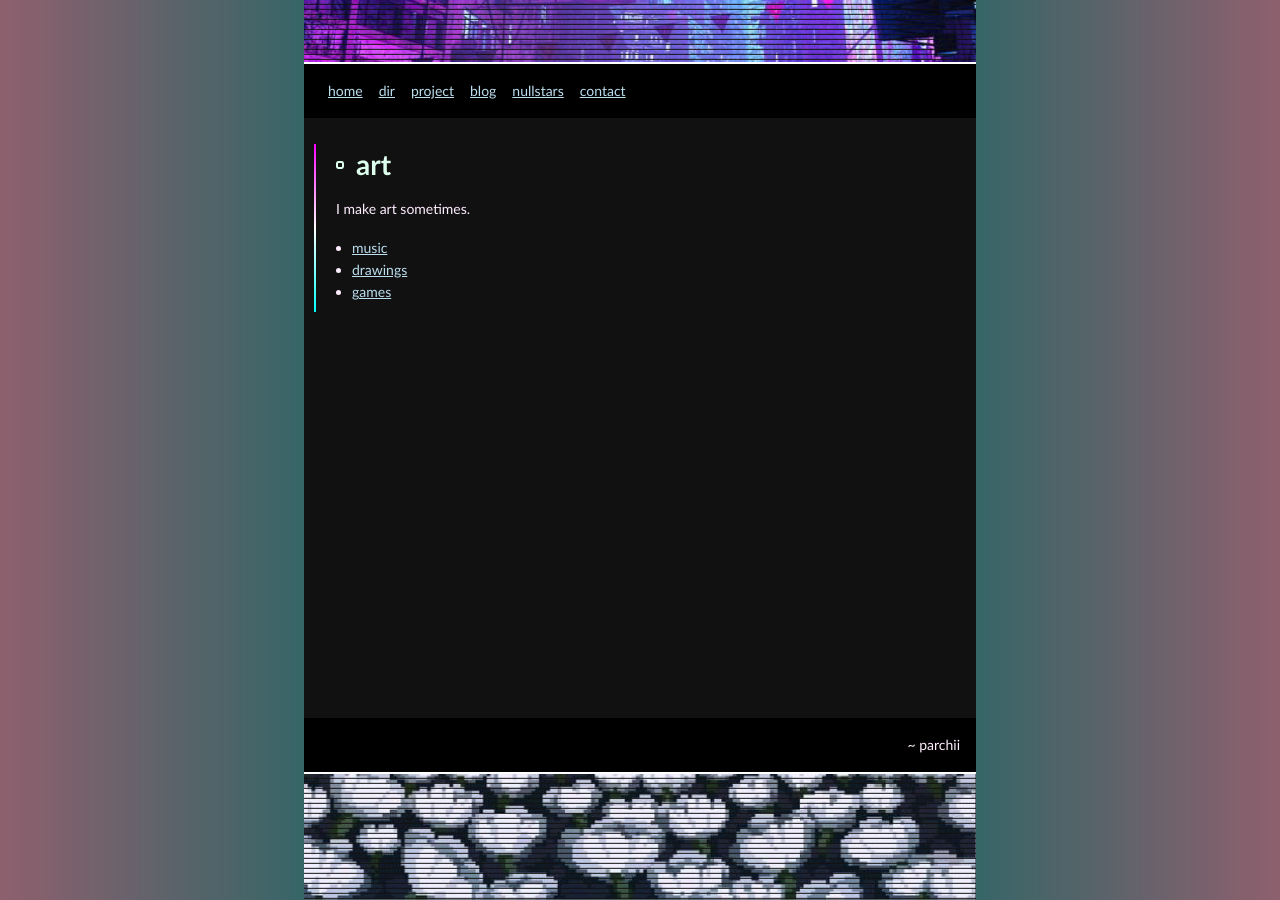
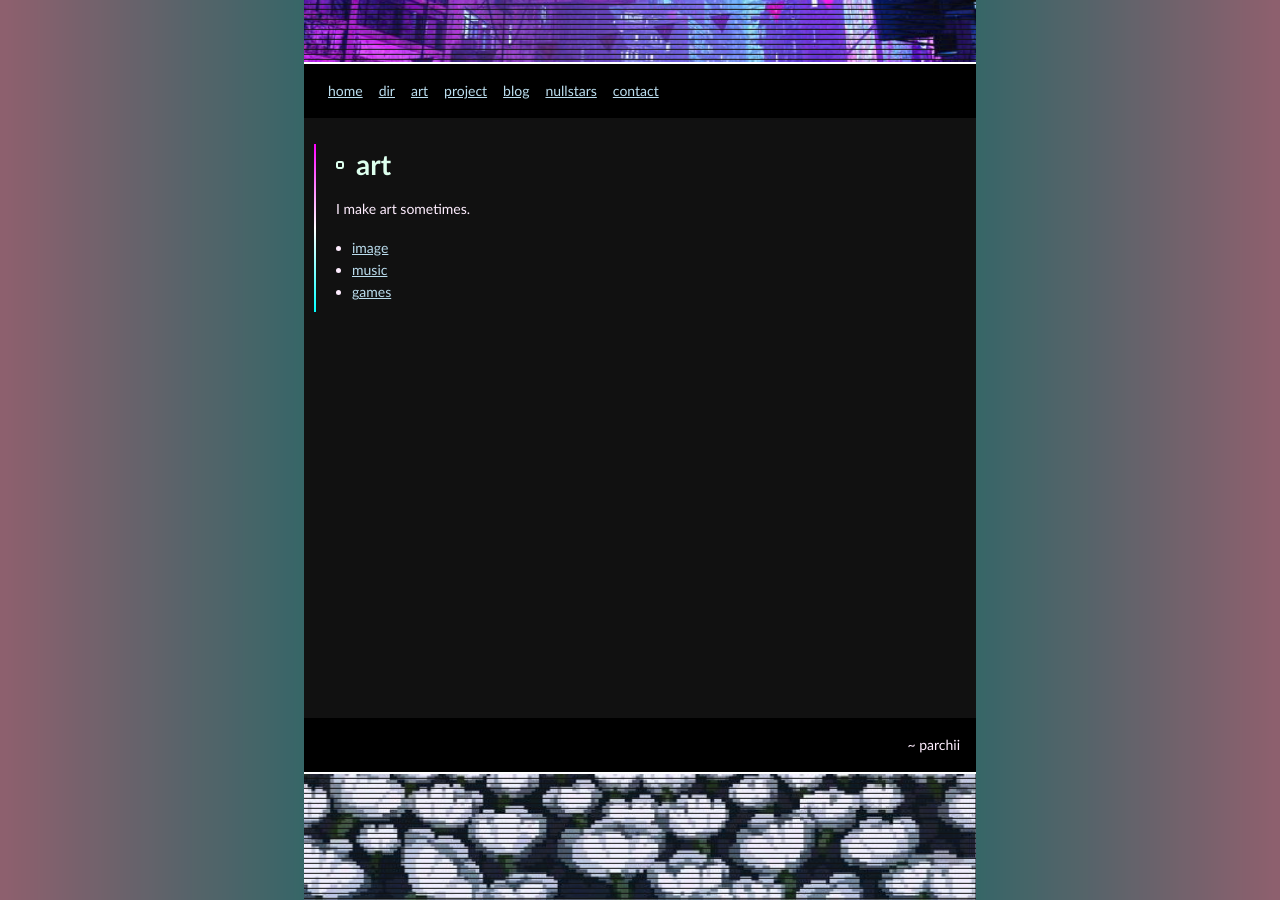
Before and after one commit to Wainggan/parchii, a Jekyll site: the page built from art/index.md, in a window 1280 px wide. Built offline with Jekyll 4.4.1, drawn with Linux system fonts in a browser that asks for light colours.

Commit message:
fix links

```diff
--- a/_data/links.yml
+++ b/_data/links.yml
@@ -4,6 +4,9 @@
 -
   name: dir
   link: /dir
+-
+  name: art
+  link: /art
 -
   name: project
   link: /project
--- a/art/index.md
+++ b/art/index.md
@@ -6,6 +6,6 @@ title: art
 
 I make art sometimes.
 
+- [image](image)
 - [music](music)
-- [drawings](drawing)
 - [games](game)
--- a/dir.md
+++ b/dir.md
@@ -24,5 +24,6 @@ a directory of pages that exist, according to me
 ~ a dedicated page for ardent shot
 - [art](art)
 ~ standalone peices of art
+	- [image](art/image)
 	- [music](art/music)
 	- [games](art/game)
```
Also changed, not shown: ardency/ardentshot/index.md (+1 -0 lines), nullstars/_posts/2024-04-16-whygamemaker.md (+1 -1 lines), project/index.md (+1 -1 lines).
